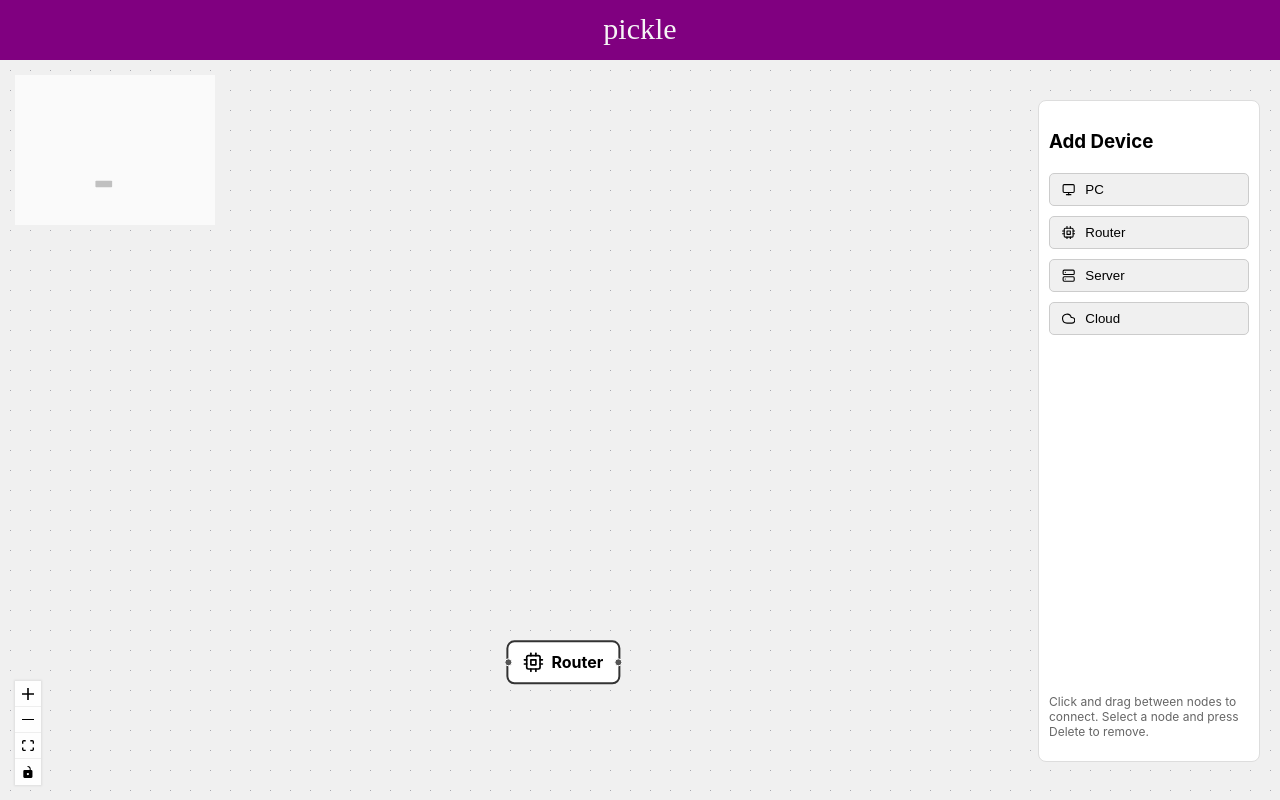
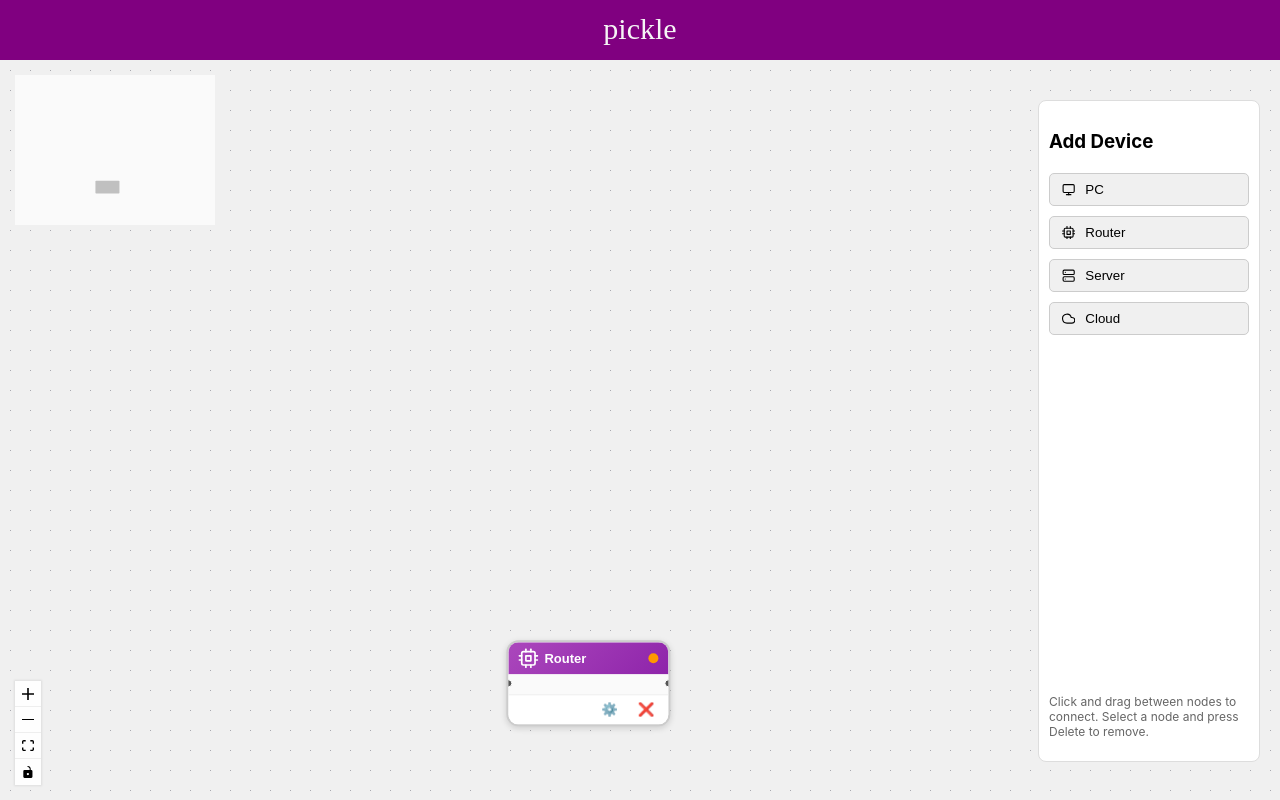
Before and after one commit to kmanikon/Network-Visualizer, a React (Create React App) app: page / in a window 1280 px wide. Both pictures are taken after a click on the button "Router". Built offline with nearby package versions, Linux system fonts and the light colour scheme.

Commit message:
Added custom board nodes

```diff
--- a/package.json
+++ b/package.json
@@ -3,6 +3,9 @@
   "version": "0.1.0",
   "private": true,
   "dependencies": {
+    "@emotion/react": "^11.14.0",
+    "@emotion/styled": "^11.14.1",
+    "@mui/joy": "^5.0.0-beta.52",
     "@testing-library/dom": "^10.4.1",
     "@testing-library/jest-dom": "^6.8.0",
     "@testing-library/react": "^16.3.0",
--- a/src/components/FlowBoard.jsx
+++ b/src/components/FlowBoard.jsx
@@ -30,42 +30,113 @@ const initialEdges = []//[{ id: 'e1-2', source: '1', target: '2' }];
 let id = 1;
 const getId = () => `node-${id++}`;
 
-// Custom node component
-const DeviceNode = ({ data }) => {
+// Custom node component with more detail
+const DeviceNode = ({ data, selected }) => {
   return (
     <div
       style={{
-        padding: 10,
-        borderRadius: 8,
-        border: '2px solid #333',
+        borderRadius: 12,
+        border: selected ? '2px solid #0077FF' : '2px solid #ccc',
         background: '#fff',
-        display: 'flex',
-        alignItems: 'center',
-        gap: 8,
-        minWidth: 90,
-        justifyContent: 'center',
-        fontWeight: 'bold',
-        position: 'relative' // needed for handles
+        boxShadow: selected
+          ? '0 0 10px rgba(0, 119, 255, 0.4)'
+          : '0 2px 6px rgba(0,0,0,0.15)',
+        width: 160,
+        fontFamily: 'sans-serif',
+        fontSize: 13,
+        overflow: 'hidden',
+        position: 'relative'
       }}
     >
-      {data.icon} {data.label}
+      {/* Header */}
+      <div
+        style={{
+          background: data.type === 'PC'
+            ? 'linear-gradient(135deg, #42a5f5, #1e88e5)'
+            : data.type === 'Server'
+            ? 'linear-gradient(135deg, #66bb6a, #388e3c)'
+            : data.type === 'Router'
+            ? 'linear-gradient(135deg, #ffa726, #f57c00)'
+            : 'linear-gradient(135deg, #ab47bc, #8e24aa)',
+          color: '#fff',
+          padding: '6px 10px',
+          display: 'flex',
+          alignItems: 'center',
+          justifyContent: 'space-between'
+        }}
+      >
+        <div style={{ display: 'flex', alignItems: 'center', gap: 6 }}>
+          {data.icon}
+          <strong>{data.label}</strong>
+        </div>
 
-      {/* connection handles */}
+        {/* Status dot */}
+        <span
+          style={{
+            width: 10,
+            height: 10,
+            borderRadius: '50%',
+            background:
+              data.status === 'online'
+                ? '#4caf50'
+                : data.status === 'offline'
+                ? '#f44336'
+                : '#ff9800',
+            display: 'inline-block'
+          }}
+        />
+      </div>
+
+      {/* Body */}
+      <div style={{ padding: 10, background: '#fafafa' }}>
+        {data.ip && (
+          <div style={{ marginBottom: 4 }}>
+            <strong>IP:</strong> {data.ip}
+          </div>
+        )}
+        {data.description && (
+          <div style={{ fontSize: 12, color: '#555' }}>
+            {data.description}
+          </div>
+        )}
+      </div>
+
+      {/* Action bar */}
+      <div
+        style={{
+          display: 'flex',
+          justifyContent: 'flex-end',
+          gap: 8,
+          padding: '6px 8px',
+          borderTop: '1px solid #eee',
+          background: '#fff'
+        }}
+      >
+        <button style={{ border: 'none', background: 'transparent', cursor: 'pointer' }}>
+          ⚙️
+        </button>
+        <button style={{ border: 'none', background: 'transparent', cursor: 'pointer' }}>
+          ❌
+        </button>
+      </div>
+
+      {/* Handles */}
       <Handle
         type="target"
         position={Position.Left}
-        style={{ background: '#555' }}
+        style={{ background: '#555', top: '50%' }}
         isConnectable={true}
       />
       <Handle
         type="source"
         position={Position.Right}
-        style={{ background: '#555' }}
+        style={{ background: '#555', top: '50%' }}
         isConnectable={true}
       />
     </div>
   );
 };
+
 
 const FlowBoard = ({}) => {
 
```
